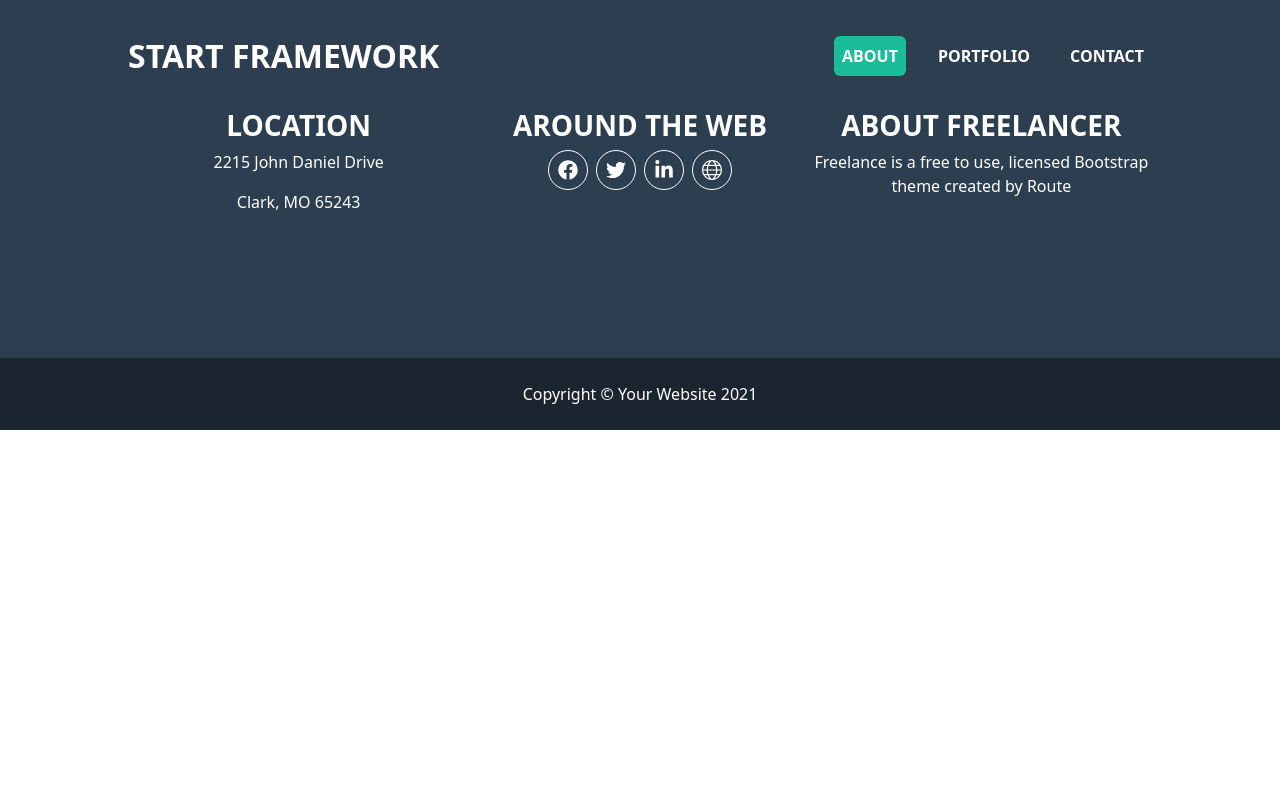
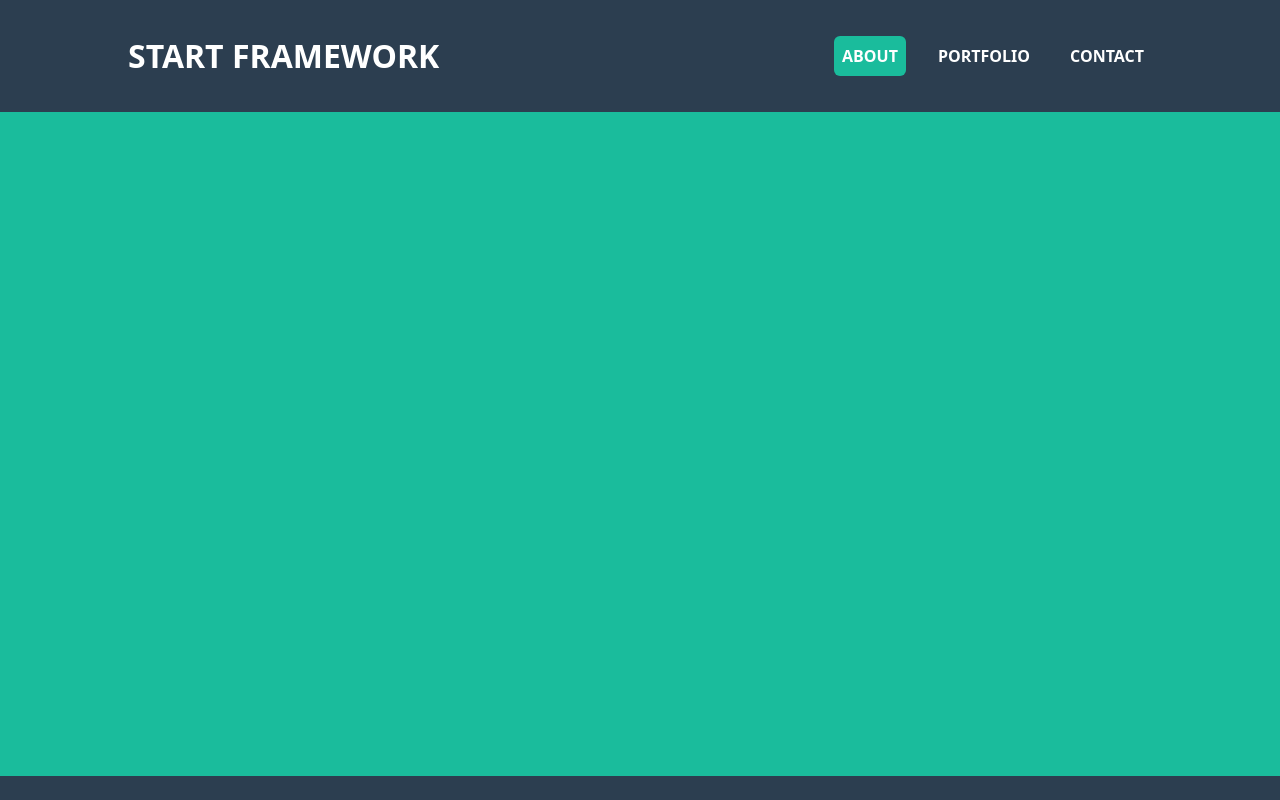
Before and after one commit to FaresElabasery/Start-Framework, a React (Vite) app: page /startFramework/about in a window 1280 px wide. Shown: the top 800 px of the page. Built offline with nearby package versions, Linux system fonts and the light colour scheme.

Commit message:
feat:enhance heading compoent

```diff
--- /dev/null
+++ b/src/components/Heading/Heading.jsx
@@ -0,0 +1,18 @@
+import { FaStar } from 'react-icons/fa'
+
+export default function Heading({ color = 'white' }) {
+  const colors = {
+    dark: "text-Cgray-500",
+    white: "text-white",
+  };
+  return (
+    <>
+      <h1 className={`uppercase text-[clamp(27px,5vw,40px)] font-bold mt-16 ${colors[color]}`}>start Framework</h1>
+      <span className='w-52 h-1 mx-auto my-5 inline-block relative bg-white'>
+        <span className='absolute top-1/2 left-1/2 -translate-1/2 px-4 bg-Cgreen-500'>
+          <FaStar className='size-5' />
+        </span>
+      </span>
+    </>
+  )
+}
--- a/src/components/LineStar/LineStar.jsx
+++ /dev/null
@@ -1,11 +0,0 @@
-import { FaStar } from 'react-icons/fa'
-
-export default function LineStar() {
-  return (
-    <span className='w-52 h-1 mx-auto my-5 inline-block relative bg-white'>
-      <span className='absolute top-1/2 left-1/2 -translate-1/2 px-4 bg-Cgreen-500'>
-        <FaStar className='size-5' />
-      </span>
-    </span>
-  )
-}
--- a/src/index.css
+++ b/src/index.css
@@ -23,8 +23,13 @@
     @apply bg-Cgreen-500 rounded-md
 }
 
+/* helping in respoinsive  */
 .row {
     @apply flex flex-wrap
+}
+/* center items in middle */
+.flex-center {
+    @apply flex items-center justify-center
 }
 
 /* social links */
--- a/src/pages/About/About.jsx
+++ b/src/pages/About/About.jsx
@@ -1,7 +1,12 @@
 import React from 'react'
+import Container from './../../components/Container/Container';
 
 export default function About() {
   return (
-    <div>About</div>
+    <div className='flex-center h-[97vh] bg-Cgreen-500 '>
+      <Container>
+
+      </Container>
+    </div>
   )
 }
--- a/src/pages/Home/Home.jsx
+++ b/src/pages/Home/Home.jsx
@@ -1,16 +1,15 @@
 import homeImg from '../../assets/home.svg';
 import Container from './../../components/Container/Container';
-import LineStar from './../../components/LineStar/LineStar';
+import Heading from '../../components/Heading/Heading';
 export default function Home() {
     return (
-        <div className='flex justify-center items-center h-[97vh] bg-Cgreen-500'>
+        <div className='flex-center h-[97vh] bg-Cgreen-500'>
             <Container>
                 <div className='flex flex-col mt-20 justify-center items-center'>
                     <div className="img-container size-60 ">
                         <img className='w-100' src={homeImg} alt="person image" />
                     </div>
-                    <h1 className='uppercase text-[clamp(27px,5vw,40px)] font-bold mt-16'>start Framework</h1>
-                    <LineStar />
+                    <Heading />
                     <p>Graphic Artist - Web Designer - Illustrator</p>
                 </div>
             </Container>
```
